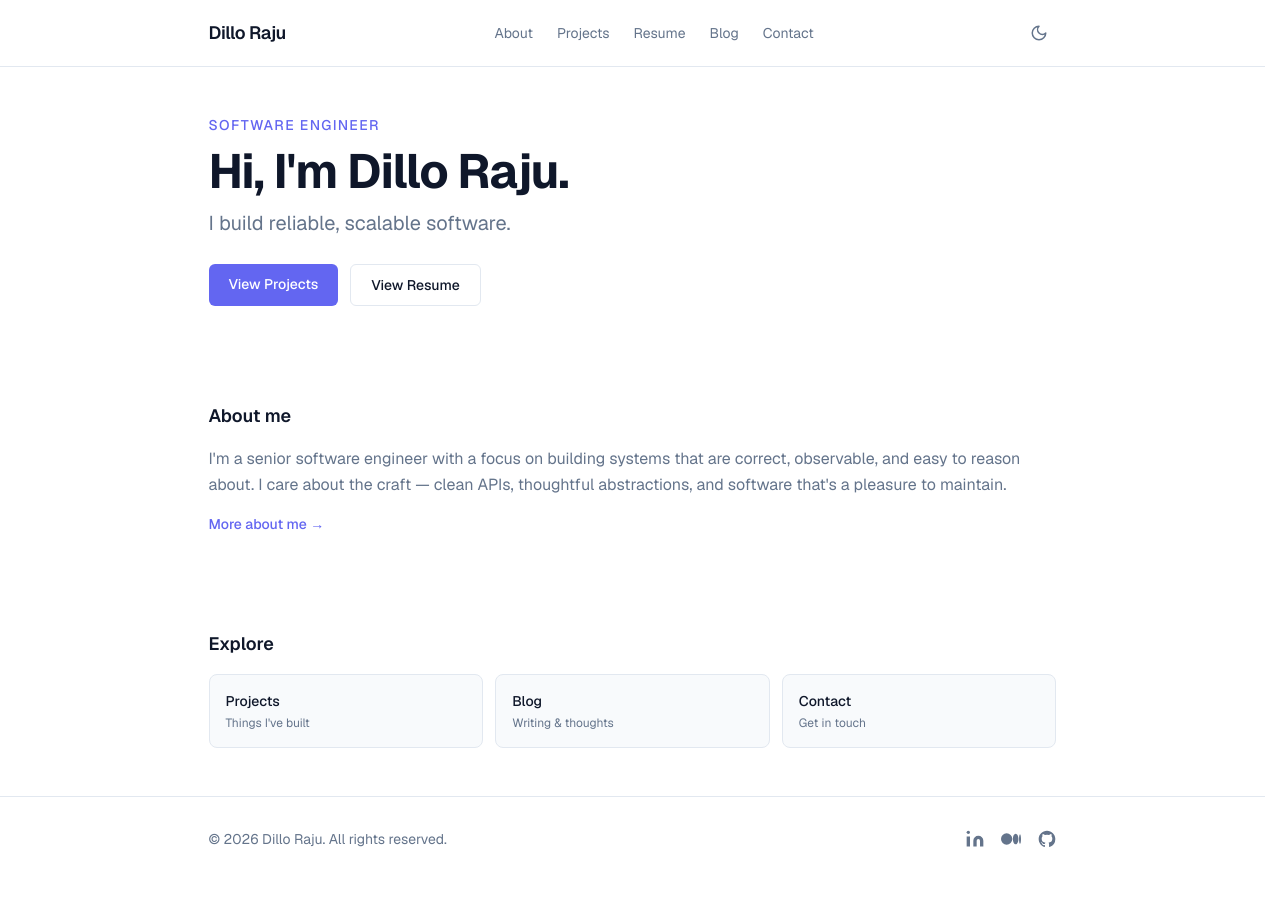
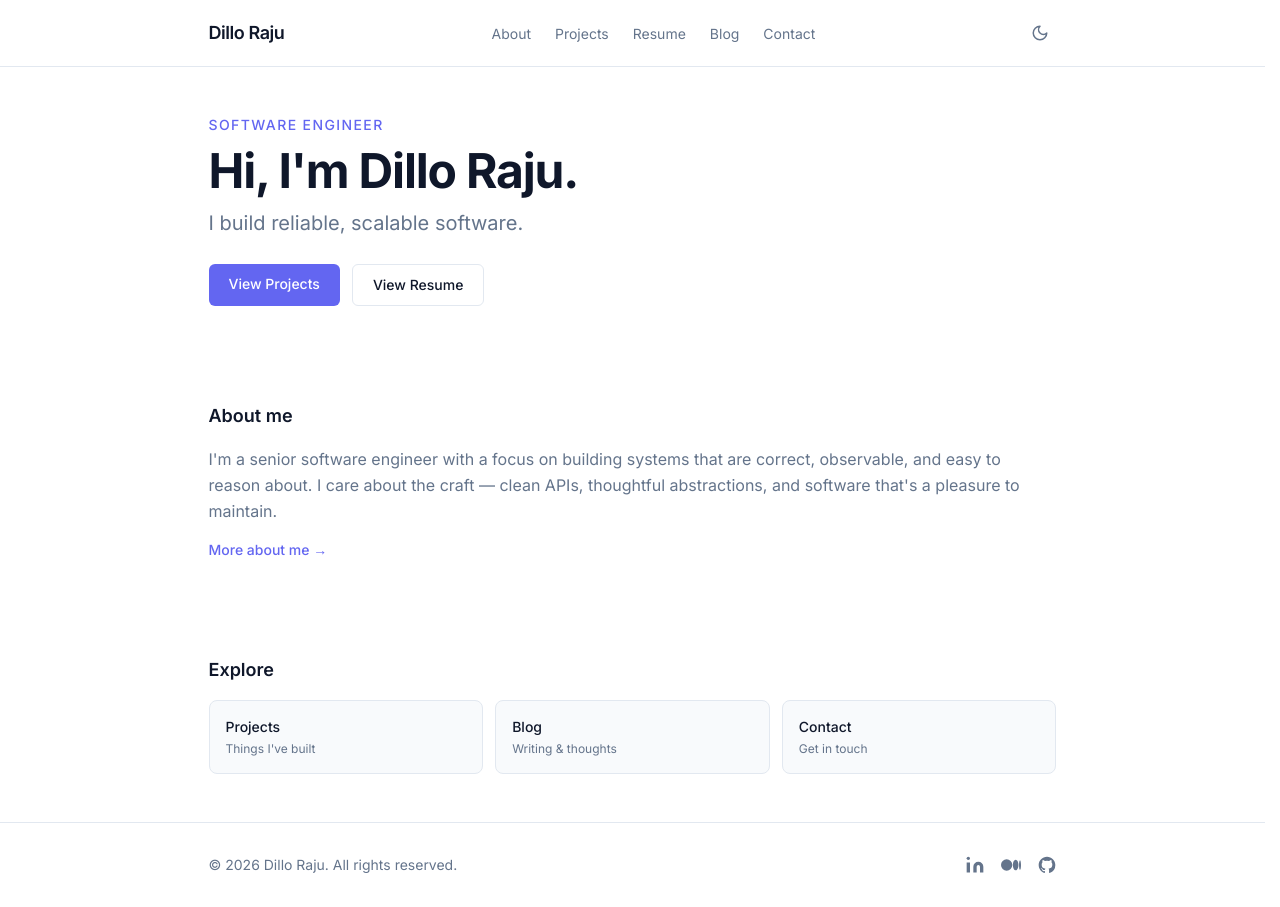
Before and after one commit to dillo/portfolio, a Next.js app: page / in a window 1280 px wide. Before the commit the page ends 881 px from the top, so only its background shows below. Built offline with nearby package versions, Linux system fonts and the light colour scheme.

Commit message:
feat: swap Geist for Inter + JetBrains Mono
Replaces Geist Sans/Mono with Inter (humanist sans, closest free
analogue to Calibre) and JetBrains Mono as the monospace font.

```diff
--- a/app/globals.css
+++ b/app/globals.css
@@ -31,8 +31,8 @@
   --color-card: var(--card);
   --color-accent: var(--accent);
   --color-accent-hover: var(--accent-hover);
-  --font-sans: var(--font-geist-sans);
-  --font-mono: var(--font-geist-mono);
+  --font-sans: var(--font-inter);
+  --font-mono: var(--font-jetbrains-mono);
 }
 
 html {
--- a/app/layout.tsx
+++ b/app/layout.tsx
@@ -1,18 +1,18 @@
 import type { Metadata } from 'next'
-import { Geist, Geist_Mono } from 'next/font/google'
+import { Inter, JetBrains_Mono } from 'next/font/google'
 import './globals.css'
 import Nav from '@/components/Nav'
 import Footer from '@/components/Footer'
 import { ThemeProvider } from '@/components/ThemeProvider'
 import PageTransition from '@/components/PageTransition'
 
-const geistSans = Geist({
-  variable: '--font-geist-sans',
+const inter = Inter({
+  variable: '--font-inter',
   subsets: ['latin'],
 })
 
-const geistMono = Geist_Mono({
-  variable: '--font-geist-mono',
+const jetbrainsMono = JetBrains_Mono({
+  variable: '--font-jetbrains-mono',
   subsets: ['latin'],
 })
 
@@ -41,7 +41,7 @@
 
 export default function RootLayout({ children }: { children: React.ReactNode }) {
   return (
-    <html lang="en" className={`${geistSans.variable} ${geistMono.variable} h-full antialiased`}>
+    <html lang="en" className={`${inter.variable} ${jetbrainsMono.variable} h-full antialiased`}>
       <body className="bg-background text-foreground flex min-h-full flex-col">
         <ThemeProvider>
           <Nav />
```
